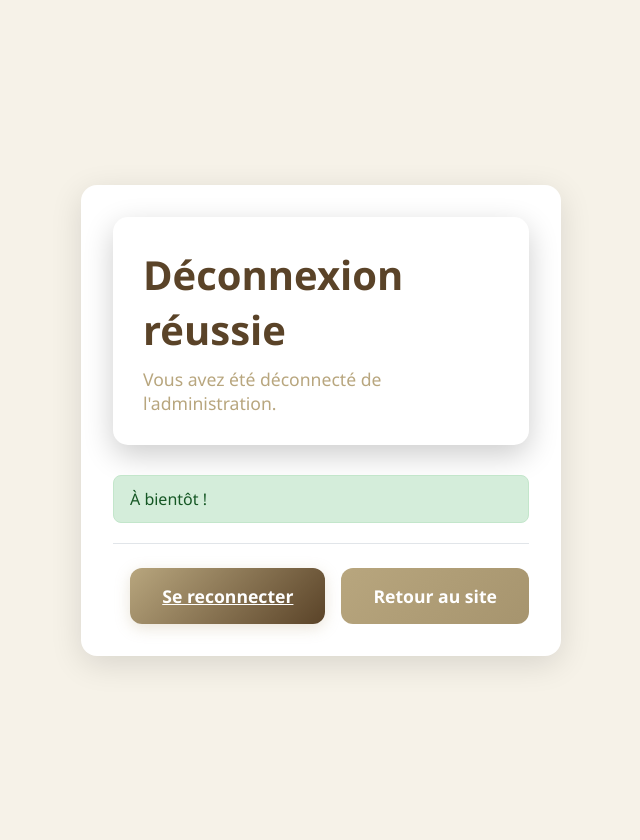
After one commit to TonyyyB/projet-sfabc, a Django app: template sfabc/sfabc/templates/admin/logout.html in a window 1280 px wide. The commit adds this page. Shown: the whole page, without its empty margins (319-959 px from the left). Run offline with Django 5.2, Linux system fonts and the light colour scheme; the template is opened without the code that fills it, so the values that code supplies are empty.

Commit message:
Continue de la page admin

```diff
--- a/requirements.txt
+++ b/requirements.txt
@@ -8,3 +8,4 @@ Pillow
 django_bootstrap5
 django-cleanup
 django-colorfield
+django_bootstrap5
--- a/sfabc/apps/core/models.py
+++ b/sfabc/apps/core/models.py
@@ -63,7 +63,7 @@ class Image_A_Propos(models.Model):
         return f"{self.page_ap} - {self.titre_image if self.titre_image else self.image.image.name}"
 
 class Image_Service(models.Model):
-    image = models.ForeignKey(Image_Site, on_delete=models.CASCADE, related_name="images_Service")
+    image = models.ForeignKey(Image_Site, on_delete=models.CASCADE, related_name="images_Service", null=True, blank=True)
     service = models.ForeignKey(Service, on_delete=models.CASCADE, related_name="service")
     titre_image = models.CharField(max_length=100, null=True, blank=True)
 
@@ -79,8 +79,8 @@ class Site(models.Model):
     foreground = ColorField(default="#B8A67E")
     police = models.CharField(max_length=200, default="Alata")
     bandeau_hauteur = models.IntegerField(default=140)
-    logo = models.ForeignKey(Image_Site, on_delete=models.CASCADE, related_name="logo_site")
-    bandeau = models.ForeignKey(Image_Site, on_delete=models.CASCADE, related_name="bandeau_site")
+    logo = models.ForeignKey(Image_Site, on_delete=models.CASCADE, related_name="logo_site", null=True, blank=True)
+    bandeau = models.ForeignKey(Image_Site, on_delete=models.CASCADE, related_name="bandeau_site", null=True, blank=True)
 
     def save(self, *args, **kwargs):
         self.pk = 1
--- a/sfabc/apps/core/urls.py
+++ b/sfabc/apps/core/urls.py
@@ -7,7 +7,7 @@ app_name = "core"
 urlpatterns = [
     # Login / Logout for admin area
     path("admin/login/", auth_views.LoginView.as_view(template_name="admin/login.html"), name="admin_login"),
-    path("admin/logout/", auth_views.LogoutView.as_view(next_page='core:admin_login'), name="admin_logout"),
+    path("admin/logout/", logout_view, name="admin_logout"),
 
     path("", Home.as_view(), name="home"),
     path("contact/", ContactView.as_view(), name="contact"),
--- a/sfabc/sfabc/context_processors.py
+++ b/sfabc/sfabc/context_processors.py
@@ -12,8 +12,8 @@ def style_processor(request):
         body_bg = site.background
         body_fg = site.foreground
         police = site.police
-        logo = site.logo.image.url if site.logo.image is not None else logo
-        bandeau = site.bandeau.image.url if site.bandeau.image is not None else bandeau
+        logo = site.logo.image.url if site.logo is not None else logo
+        bandeau = site.bandeau.image.url if site.bandeau is not None else bandeau
         hauteur_bandeau = site.bandeau_hauteur
 
     body_fg_rgb = str(tuple(int(body_fg.lstrip("#")[i:i+2], 16) for i in (0, 2, 4)))[1:-1]
--- /dev/null
+++ b/sfabc/sfabc/templates/admin/logout.html
@@ -0,0 +1,28 @@
+{% load static %}
+<!DOCTYPE html>
+<html lang="fr">
+  <head>
+    <meta charset="UTF-8" />
+    <meta name="viewport" content="width=device-width, initial-scale=1.0" />
+    <title>Admin — Déconnexion</title>
+    <link rel="stylesheet" href="{% static 'css/admin.css' %}" />
+    <link href="https://fonts.googleapis.com/css2?family=Material+Symbols+Outlined" rel="stylesheet" />
+  </head>
+  <body>
+    <div class="container" style="min-height:100vh; display:flex; align-items:center; justify-content:center; padding:40px 20px;">
+      <div class="section-card" style="max-width:480px; width:100%;">
+        <header>
+          <h1>Déconnexion réussie</h1>
+          <p class="subtitle">Vous avez été déconnecté de l'administration.</p>
+        </header>
+
+        <div class="message success" style="margin-top:18px;">À bientôt !</div>
+
+        <div class="form-actions" style="margin-top:20px;">
+          <a class="btn-submit" href="{% url 'core:admin_login' %}">Se reconnecter</a>
+          <a class="btn-cancel" href="{% url 'core:home' %}">Retour au site</a>
+        </div>
+      </div>
+    </div>
+  </body>
+</html>
--- a/sfabc/static/css/admin.css
+++ b/sfabc/static/css/admin.css
@@ -1111,3 +1111,25 @@ form > *:last-child {
   top: 0;
   left: 0;
 }
+
+.image-preview-container {
+  padding: 12px;
+  background-color: #f9fafb;
+  border-radius: 8px;
+  border: 1px solid #e1e5e9;
+}
+
+.image-preview-container .image-preview {
+  display: flex;
+  align-items: center;
+  justify-content: center;
+  min-height: 100px;
+}
+
+.image-preview-container img {
+  border-radius: 8px;
+  border: 1px solid #d1d5db;
+  max-height: 150px;
+  max-width: 100%;
+  object-fit: contain;
+}
```
Also changed, not shown: sfabc/apps/core/views.py (+45 -19 lines), sfabc/sfabc/templates/admin/core/service/service_edit.html (+10 -0 lines), sfabc/static/js/image_selector.js (+4 -3 lines).
